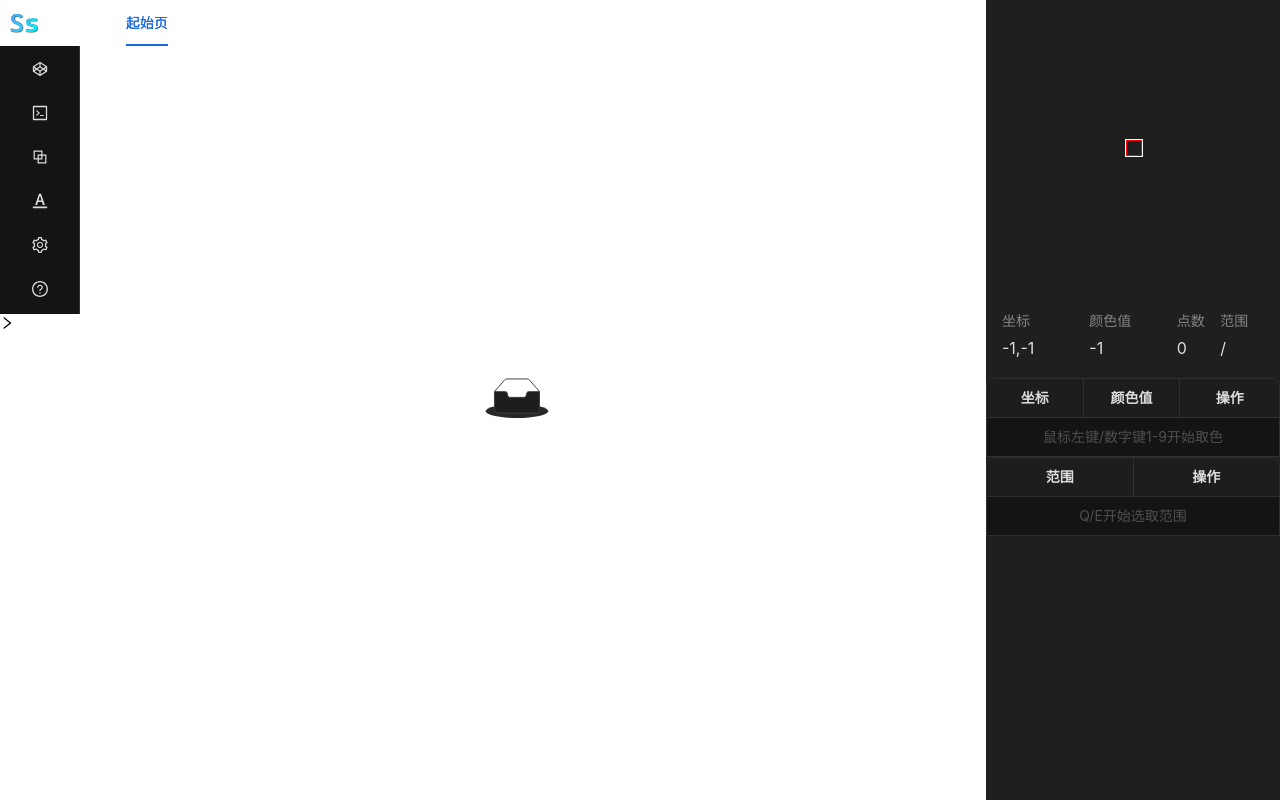
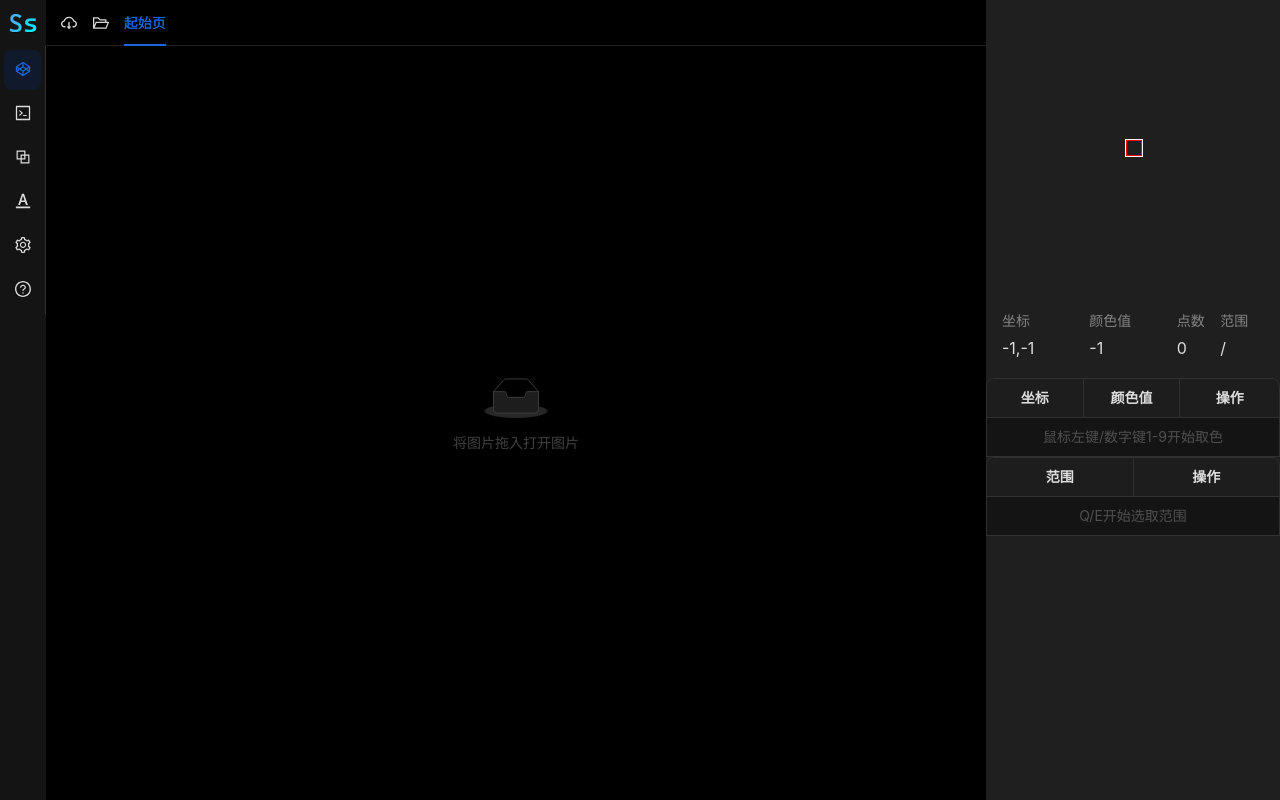
Before and after one commit to AuTsing/snapshop, a Vue app: page / in a window 1280 px wide. Built offline with nearby package versions, Linux system fonts and the light colour scheme.

Commit message:
Fix nav and side bar

```diff
--- a/src/App.vue
+++ b/src/App.vue
@@ -22,6 +22,7 @@ import NavbarVue from './components/Navbar.vue';
 body {
     padding: 0;
     margin: 0;
+    background-color: #000000;
 }
 .screen {
     width: 100vw;
--- a/src/components/Canvas.vue
+++ b/src/components/Canvas.vue
@@ -10,7 +10,7 @@ import {
     CloudDownloadOutlined,
 } from '@ant-design/icons-vue';
 import { Empty, message } from 'ant-design-vue';
-import { Key } from 'ant-design-vue/es/_util/type';
+import { type Key } from 'ant-design-vue/es/_util/type';
 
 import { useCaptureStore } from '../store/Capture';
 import { useConfigurationStore } from '../store/Configuration';
@@ -181,6 +181,9 @@ defineExpose({
                         </a-tooltip>
                     </div>
                 </template>
+                <!-- <template #moreIcon>
+                    <RotateRightOutlined :style="{ color: inherit }" />
+                </template> -->
             </a-tabs>
             <template #indicator>
                 <LoadingOutlined :style="{ fontSize: '24px' }" />
@@ -226,4 +229,7 @@ defineExpose({
 :deep(.ant-spin-dot) {
     margin: -12px !important;
 }
+:deep(.ant-tabs-nav-more) {
+    color: inherit;
+}
 </style>
--- a/src/components/Navbar.vue
+++ b/src/components/Navbar.vue
@@ -2,29 +2,26 @@
 import { ref } from 'vue';
 import { views } from '../routes/views';
 
-const collapsed = ref<boolean>(true);
-const selectedKeys = ref<string[]>([views[0].path]);
+const selectedKeys = ref<string[]>([views[0].key]);
 </script>
 
 <template>
-    <a-layout-sider class="menu" v-model:collapsed="collapsed" collapsible collapsedWidth="48px">
+    <a-col class="menu">
         <div class="logo-container">
             <img src="../assets/logo.png" :draggable="false" style="width: 36px; height: 36px" />
         </div>
-        <a-menu v-model:selectedKeys="selectedKeys">
-            <a-menu-item v-for="view in views" :key="view.key">
-                <router-link :to="view.path">
-                    <component :is="view.icon" />
-                    <span>{{ view.title }}</span>
-                </router-link>
+        <a-menu v-model:selectedKeys="selectedKeys" :inline-collapsed="true" mode="inline">
+            <a-menu-item v-for="view in views" :key="view.key" :title="view.title" :icon="view.icon">
+                <router-link :to="view.path"></router-link>
             </a-menu-item>
         </a-menu>
-    </a-layout-sider>
+    </a-col>
 </template>
 
 <style scoped>
 .menu {
     height: 100%;
+    background-color: #141414;
 }
 .logo-container {
     height: 46px;
@@ -32,4 +29,7 @@ const selectedKeys = ref<string[]>([views[0].path]);
     justify-content: center;
     align-items: center;
 }
+:deep(.ant-menu-inline-collapsed) {
+    width: 46px;
+}
 </style>
--- a/src/routes/views.ts
+++ b/src/routes/views.ts
@@ -6,8 +6,7 @@ import {
     QuestionCircleOutlined,
     SettingOutlined,
 } from '@ant-design/icons-vue';
-import { type CodepenOutlinedIconType } from '@ant-design/icons-vue/lib/icons/CodepenOutlined';
-import { type DefineComponent } from 'vue';
+import { h, type DefineComponent, type VNode } from 'vue';
 import PickerVue from '../view/Picker.vue';
 import CodeGeneratorVue from '../view/CodeGenerator.vue';
 import ComparerVue from '../view/Comparer.vue';
@@ -17,58 +16,58 @@ import HelpVue from '../view/Help.vue';
 
 export interface View {
     path: string;
+    content: DefineComponent<{}, {}, any>;
     key: string;
+    icon: () => VNode;
     title: string;
-    icon: CodepenOutlinedIconType;
-    content: DefineComponent<{}, {}, any>;
 }
 
 const picker: View = {
     path: '/',
+    content: PickerVue,
     key: 'picker',
+    icon: () => h(CodepenOutlined),
     title: '主面板',
-    icon: CodepenOutlined,
-    content: PickerVue,
 };
 
 const codeGenerator: View = {
     path: '/code-generator',
+    content: CodeGeneratorVue,
     key: 'code-generator',
+    icon: () => h(CodeOutlined),
     title: '生成代码',
-    icon: CodeOutlined,
-    content: CodeGeneratorVue,
 };
 
 const comparer: View = {
     path: '/comparer',
+    content: ComparerVue,
     key: 'comparer',
+    icon: () => h(BlockOutlined),
     title: '图片比较器',
-    icon: BlockOutlined,
-    content: ComparerVue,
 };
 
 const fontLab: View = {
     path: '/font-lab',
+    content: FontLabVue,
     key: 'font-lab',
+    icon: () => h(FontColorsOutlined),
     title: '字库',
-    icon: FontColorsOutlined,
-    content: FontLabVue,
 };
 
 const setting: View = {
     path: '/setting',
+    content: SettingVue,
     key: 'setting',
+    icon: () => h(SettingOutlined),
     title: '设置',
-    icon: SettingOutlined,
-    content: SettingVue,
 };
 
 const help: View = {
     path: '/help',
+    content: HelpVue,
     key: 'help',
+    icon: () => h(QuestionCircleOutlined),
     title: '帮助',
-    icon: QuestionCircleOutlined,
-    content: HelpVue,
 };
 
 export const views: View[] = [picker, codeGenerator, comparer, fontLab, setting, help];
```
Also changed, not shown: components.d.ts (+7 -0 lines).
